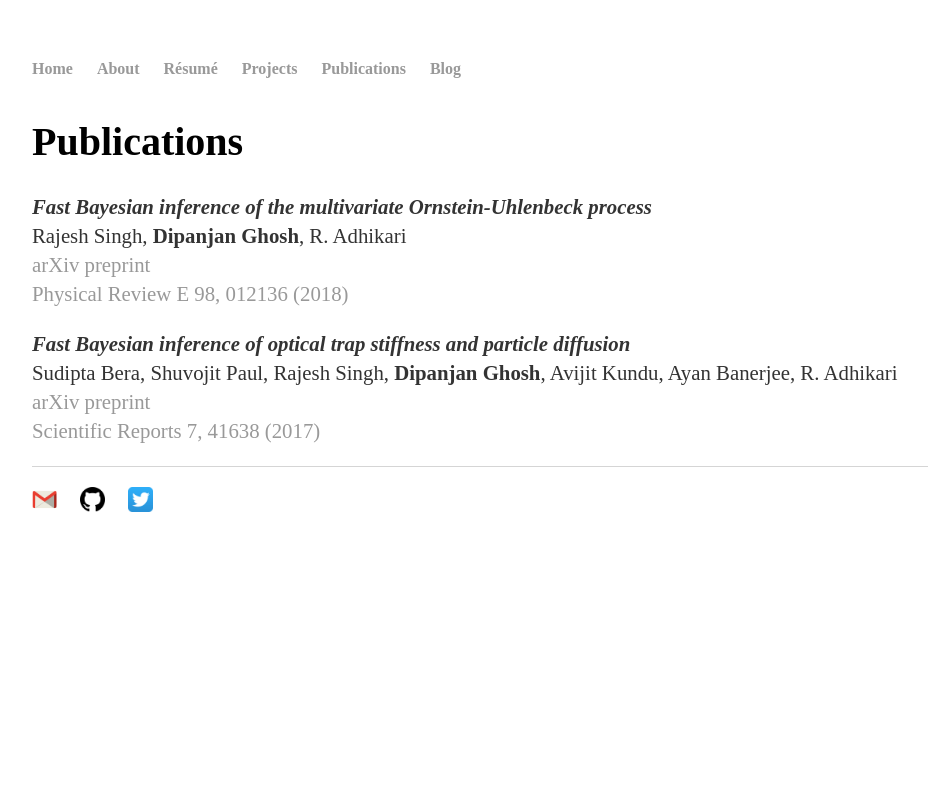
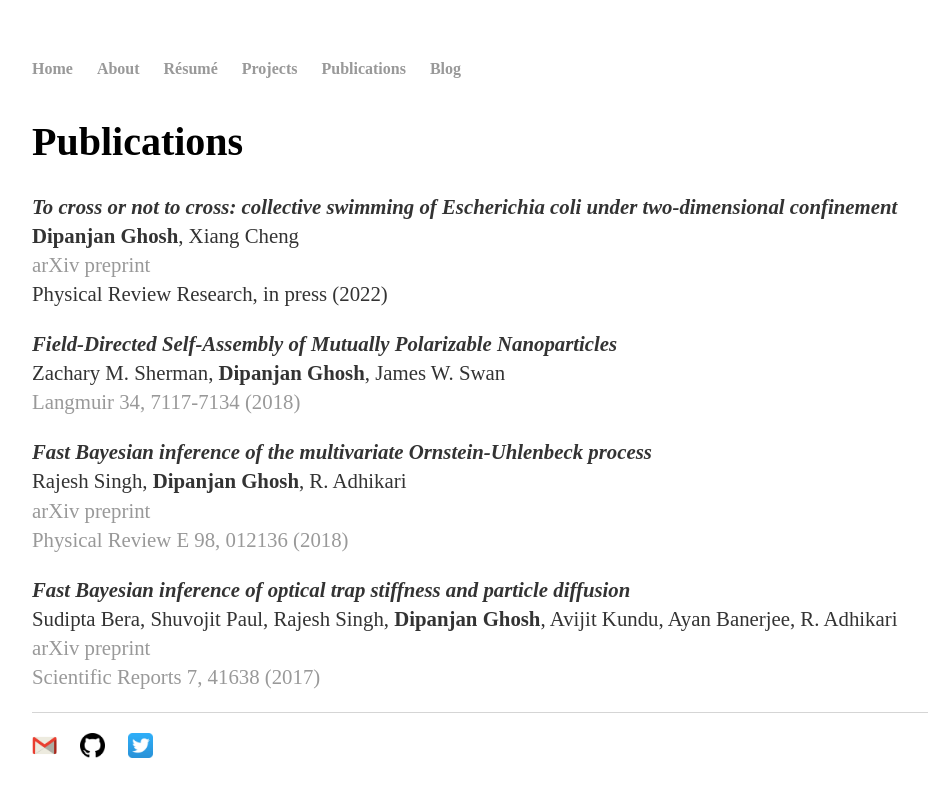
Before and after one commit to gdipanjan/gdipanjan.github.io, a Jekyll site: the page built from publications/index.html, in a window 1280 px wide. Shown: the top 797 px of the page, without its empty margins (160-1089 px from the left). Built offline with Jekyll 4.4.1, drawn with Linux system fonts in a browser that asks for light colours.

Commit message:
update publications

```diff
--- a/publications/index.html
+++ b/publications/index.html
@@ -4,6 +4,16 @@ title: Publications
 ---
 <div class="blurb" align="justify">
 	<h1>Publications</h1>
+
+	<p><b><i>To cross or not to cross: collective swimming of Escherichia coli under two-dimensional confinement</i></b><br/>
+	<b>Dipanjan Ghosh</b>, Xiang Cheng</br>
+	<a href ="https://arxiv.org/abs/2111.07459">arXiv preprint</a><br>
+	Physical Review Research, in press (2022)</p>
+
+	<p><b><i>Field-Directed Self-Assembly of Mutually Polarizable Nanoparticles</i></b><br/>
+	Zachary M. Sherman, <b>Dipanjan Ghosh</b>, James W. Swan</br>
+	<a href ="http://pubs.acs.org/doi/10.1021/acs.langmuir.8b01135">Langmuir 34, 7117-7134 (2018)</a></p>
+
 	<p><b><i>Fast Bayesian inference of the multivariate Ornstein-Uhlenbeck process</i></b><br/>
 	Rajesh Singh, <b>Dipanjan Ghosh</b>, R. Adhikari</br>
 	<a href ="https://arxiv.org/abs/1706.04961">arXiv preprint</a><br>
```
